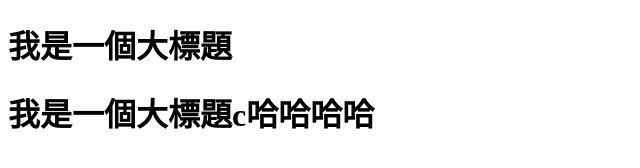
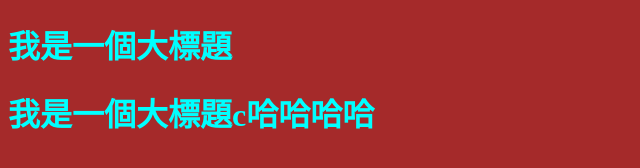
Before and after one commit to melody41313/first-web, a plain HTML site: page index.html in a window 1280 px wide. Shown: the whole page, without its empty margins (0-640 px from the left). Drawn offline with Linux system fonts and the light colour scheme.

Commit message:
git push

```diff
--- /dev/null
+++ b/CSS/style.css
@@ -0,0 +1,6 @@
+body{
+
+color: aqua;
+background-color: brown;
+
+}
--- a/index.html
+++ b/index.html
@@ -5,6 +5,7 @@
     <meta http-equiv="X-UA-Compatible" content="IE=edge">
     <meta name="viewport" content="width=device-width, initial-scale=1.0">
     <title>Document</title>
+    <link rel="stylesheet" href="CSS/style.css">
 </head>
 <body>
     <h1>我是一個大標題</h1>
```
Also changed, not shown: js/script.js (added).
